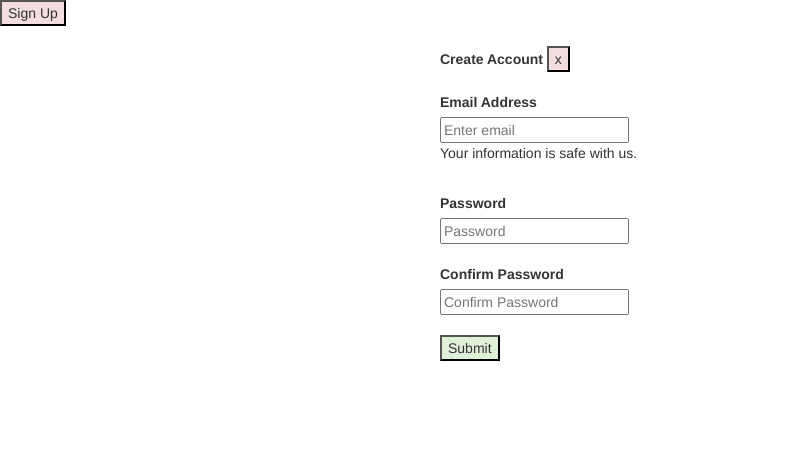
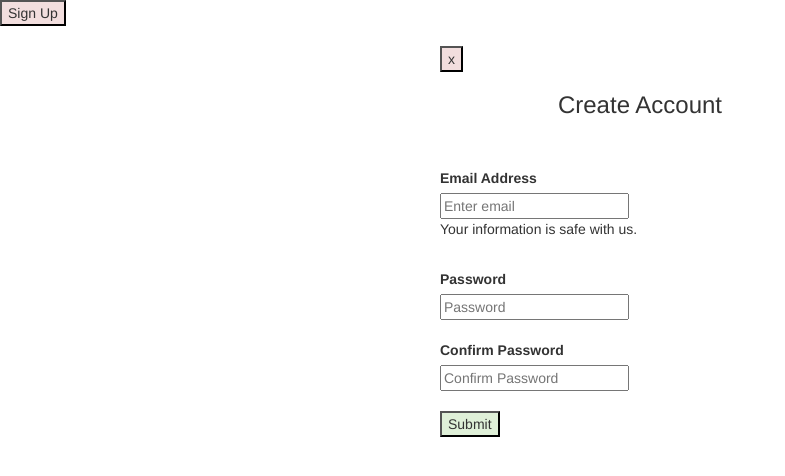
Before and after one commit to acciojob/bootstrap-signup-modal-Anurag-Bachheti, a website: page main.html in a window 1280 px wide. Both pictures are taken after a click on the button "Sign Up". Shown: the whole page, without its empty margins (0-785 px from the left). Drawn offline with nearby package versions, Linux system fonts and the light colour scheme.

Commit message:
created a submission

```diff
--- a/main.html
+++ b/main.html
@@ -10,8 +10,8 @@
 	<body>
     <button id="open" class="bg-danger">Sign Up</button>
     <form id="start" class="border border-danger p-5" style="display:none; border-width: 3px; width: 400px; margin: 20px auto;">
-        <caption><b>Create Account</b></caption>
         <button id="close" class="bg-danger">x</button>
+       <h3 class="text-center mb-4">Create Account</h3>
         <br>
         <br>
 
```
